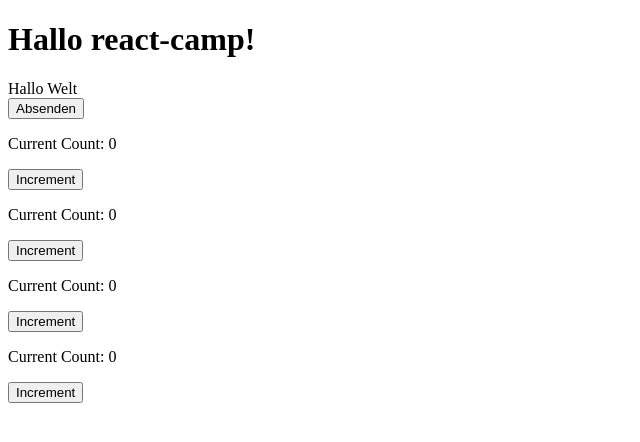
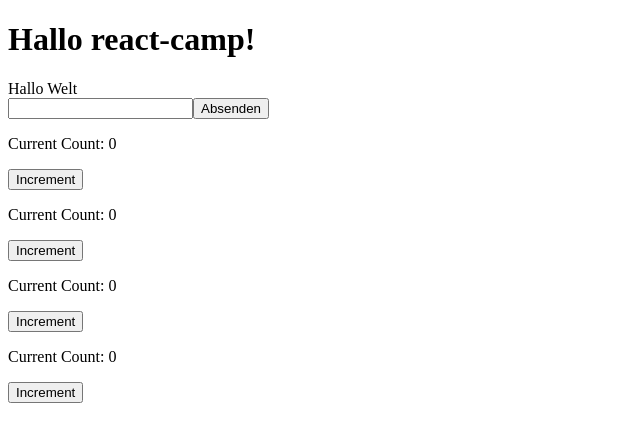
Before and after one commit to SuoraGmbH/react-camp-2023-06-berlin, a React (Create React App) app: page / in a window 1280 px wide. Shown: the top 442 px of the page, without its empty margins (0-640 px from the left). Built offline with nearby package versions, Linux system fonts and the light colour scheme.

Commit message:
display value below form field

```diff
--- a/src/components/TimeEntryForm.tsx
+++ b/src/components/TimeEntryForm.tsx
@@ -1,13 +1,21 @@
-import React from "react";
+import React, { useState } from "react";
 
 const TimeEntryForm: React.FunctionComponent = () => {
+  const [inputValue, setInputValue] = useState("");
+
   const handleSubmit: React.FormEventHandler<HTMLFormElement> = (event) => {
     event.preventDefault();
     console.log("Hello World");
   };
 
+  const handleChange: React.ChangeEventHandler<HTMLInputElement> = (event) => {
+    setInputValue(event.target.value);
+  };
+
   return (
     <form onSubmit={handleSubmit}>
+      <input onChange={handleChange} />
+      {inputValue}
       <button type="submit">Absenden</button>
     </form>
   );
```
